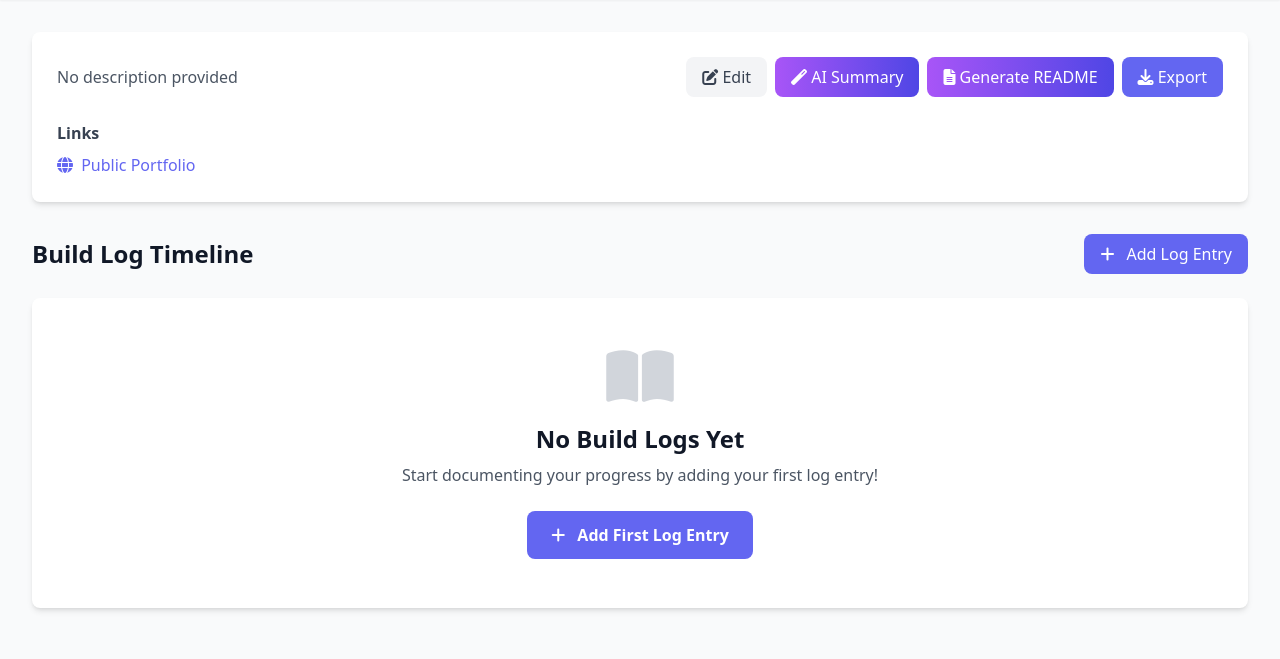
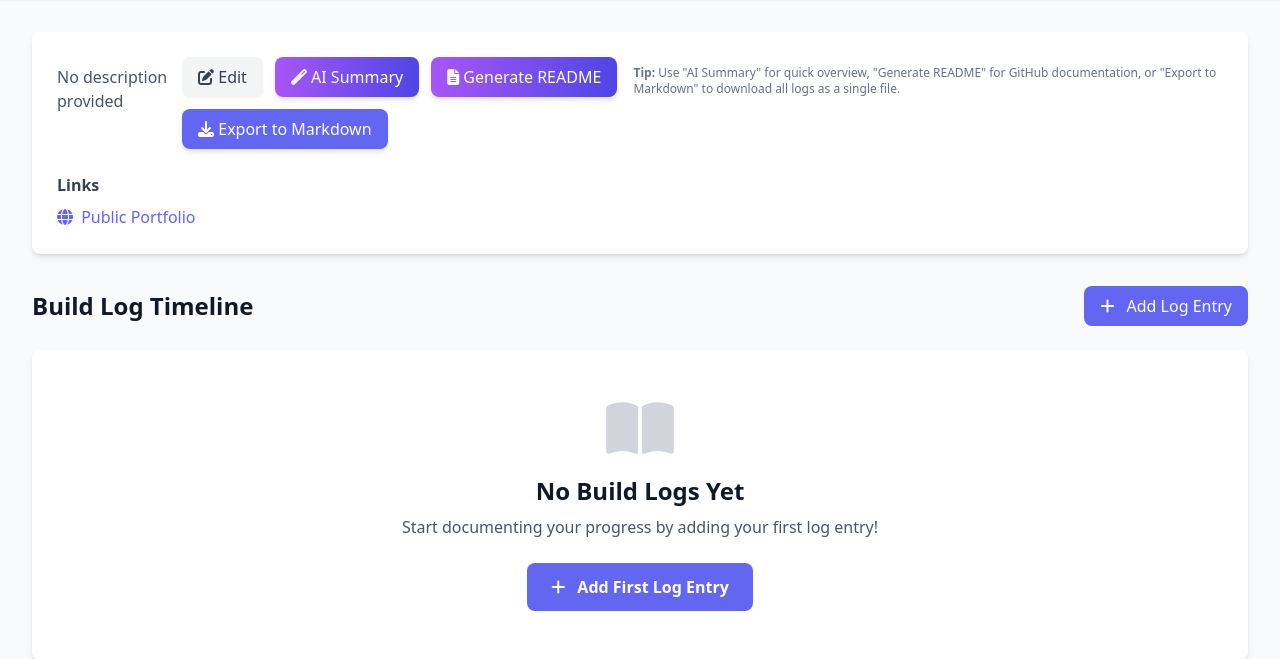
Before and after one commit to SaiShashank12/buildlog, a FastAPI app: template app/templates/project_detail.html in a window 1280 px wide. Shown: the part 65-724 px from the top of the page. Run offline with FastAPI, Linux system fonts and the light colour scheme; the template is opened without the code that fills it, so the values that code supplies are empty; parts of the project's set-up code (start-up, migrations or seed data) failed here and were passed over; some libraries are stand-ins or nearby versions.

Commit message:
Fix UI: button layout, dark mode visibility, and markdown rendering
- Added flex-wrap and increased gap to 3 for better button spacing
- Fixed dark mode text visibility (text-gray-200)
- Added shadows to buttons for better visual depth
- Renamed 'Export' to 'Export to Markdown' for clarity
- Added helpful tip explaining difference between features
- Fixed markdown rendering with proper regex anchors (^,$,gm flags)
- Fixed extra # symbols appearing in newlines
- Process ### before ## before # to avoid partial matches

Generated with Claude Code

Co-Authored-By: Claude <noreply@anthropic.com>

```diff
--- a/app/templates/project_detail.html
+++ b/app/templates/project_detail.html
@@ -9,20 +9,23 @@
                 <h1 class="text-3xl font-bold text-gray-900 dark:text-white mb-2">{{ project.name }}</h1>
                 <p class="text-gray-600 dark:text-gray-300">{{ project.description or 'No description provided' }}</p>
             </div>
-            <div class="flex gap-2">
-                <a href="/projects/{{ project['$id'] }}/edit" class="bg-gray-100 dark:bg-gray-700 text-gray-700 dark:text-gray-300 px-4 py-2 rounded-lg hover:bg-gray-200 dark:hover:bg-gray-600 transition">
+            <div class="flex flex-wrap gap-3">
+                <a href="/projects/{{ project['$id'] }}/edit" class="bg-gray-100 dark:bg-gray-700 text-gray-700 dark:text-gray-200 px-4 py-2 rounded-lg hover:bg-gray-200 dark:hover:bg-gray-600 transition shadow-sm">
                     <i class="fas fa-edit"></i> Edit
                 </a>
-                <button id="generateSummaryBtn" class="bg-gradient-to-r from-purple-500 to-indigo-600 text-white px-4 py-2 rounded-lg hover:from-purple-600 hover:to-indigo-700 transition">
+                <button id="generateSummaryBtn" class="bg-gradient-to-r from-purple-500 to-indigo-600 text-white px-4 py-2 rounded-lg hover:from-purple-600 hover:to-indigo-700 transition shadow-md">
                     <i class="fas fa-magic"></i> AI Summary
                 </button>
-                <button id="generateReadmeBtn" class="bg-gradient-to-r from-purple-500 to-indigo-600 text-white px-4 py-2 rounded-lg hover:from-purple-600 hover:to-indigo-700 transition">
+                <button id="generateReadmeBtn" class="bg-gradient-to-r from-purple-500 to-indigo-600 text-white px-4 py-2 rounded-lg hover:from-purple-600 hover:to-indigo-700 transition shadow-md">
                     <i class="fas fa-file-alt"></i> Generate README
                 </button>
-                <a href="/projects/{{ project['$id'] }}/export" class="bg-primary text-white px-4 py-2 rounded-lg hover:bg-indigo-700 transition">
-                    <i class="fas fa-download"></i> Export
+                <a href="/projects/{{ project['$id'] }}/export" class="bg-primary text-white px-4 py-2 rounded-lg hover:bg-indigo-700 transition shadow-md" title="Export project to Markdown file">
+                    <i class="fas fa-download"></i> Export to Markdown
                 </a>
             </div>
+            <p class="text-xs text-gray-500 dark:text-gray-400 mt-2">
+                <strong>Tip:</strong> Use "AI Summary" for quick overview, "Generate README" for GitHub documentation, or "Export to Markdown" to download all logs as a single file.
+            </p>
         </div>
 
         <div class="grid md:grid-cols-2 gap-4 mt-6">
@@ -206,12 +209,13 @@ document.getElementById('generateSummaryBtn').addEventListener('click', async fu
 
         if (data.success) {
             // Convert markdown to HTML-like display
-            const summaryHtml = data.summary
-                .replace(/## (.*)/g, '<h2 class="text-xl font-bold text-gray-900 dark:text-white mt-4 mb-2">$1</h2>')
-                .replace(/### (.*)/g, '<h3 class="text-lg font-semibold text-gray-900 dark:text-white mt-3 mb-2">$1</h3>')
+            let summaryHtml = data.summary
+                .replace(/^### (.*)$/gm, '<h3 class="text-lg font-semibold text-gray-900 dark:text-white mt-3 mb-2">$1</h3>')
+                .replace(/^## (.*)$/gm, '<h2 class="text-xl font-bold text-gray-900 dark:text-white mt-4 mb-2">$1</h2>')
                 .replace(/\*\*(.*?)\*\*/g, '<strong class="font-bold text-gray-900 dark:text-white">$1</strong>')
-                .replace(/- (.*)/g, '<li class="ml-4 text-gray-700 dark:text-gray-300">$1</li>')
-                .replace(/\n\n/g, '<br><br>');
+                .replace(/^- (.*)$/gm, '<li class="ml-4 text-gray-700 dark:text-gray-300">$1</li>')
+                .replace(/\n\n/g, '<br><br>')
+                .replace(/\n/g, '<br>');
 
             document.getElementById('summaryContent').innerHTML = summaryHtml;
         } else {
@@ -258,14 +262,15 @@ document.getElementById('generateReadmeBtn').addEventListener('click', async fun
             window.generatedReadme = data.readme;
 
             // Convert markdown to HTML-like display
-            const readmeHtml = data.readme
-                .replace(/# (.*)/g, '<h1 class="text-3xl font-bold text-gray-900 dark:text-white mt-6 mb-3">$1</h1>')
-                .replace(/## (.*)/g, '<h2 class="text-2xl font-bold text-gray-900 dark:text-white mt-5 mb-2">$1</h2>')
-                .replace(/### (.*)/g, '<h3 class="text-xl font-semibold text-gray-900 dark:text-white mt-4 mb-2">$1</h3>')
+            let readmeHtml = data.readme
+                .replace(/^### (.*)$/gm, '<h3 class="text-xl font-semibold text-gray-900 dark:text-white mt-4 mb-2">$1</h3>')
+                .replace(/^## (.*)$/gm, '<h2 class="text-2xl font-bold text-gray-900 dark:text-white mt-5 mb-2">$1</h2>')
+                .replace(/^# (.*)$/gm, '<h1 class="text-3xl font-bold text-gray-900 dark:text-white mt-6 mb-3">$1</h1>')
                 .replace(/\*\*(.*?)\*\*/g, '<strong class="font-bold text-gray-900 dark:text-white">$1</strong>')
                 .replace(/`([^`]+)`/g, '<code class="bg-gray-100 dark:bg-gray-700 px-2 py-1 rounded text-sm text-gray-800 dark:text-gray-200">$1</code>')
-                .replace(/- (.*)/g, '<li class="ml-4 text-gray-700 dark:text-gray-300">$1</li>')
-                .replace(/\n\n/g, '<br><br>');
+                .replace(/^- (.*)$/gm, '<li class="ml-4 text-gray-700 dark:text-gray-300">$1</li>')
+                .replace(/\n\n/g, '<br><br>')
+                .replace(/\n/g, '<br>');
 
             document.getElementById('readmeContent').innerHTML = readmeHtml;
         } else {
```
